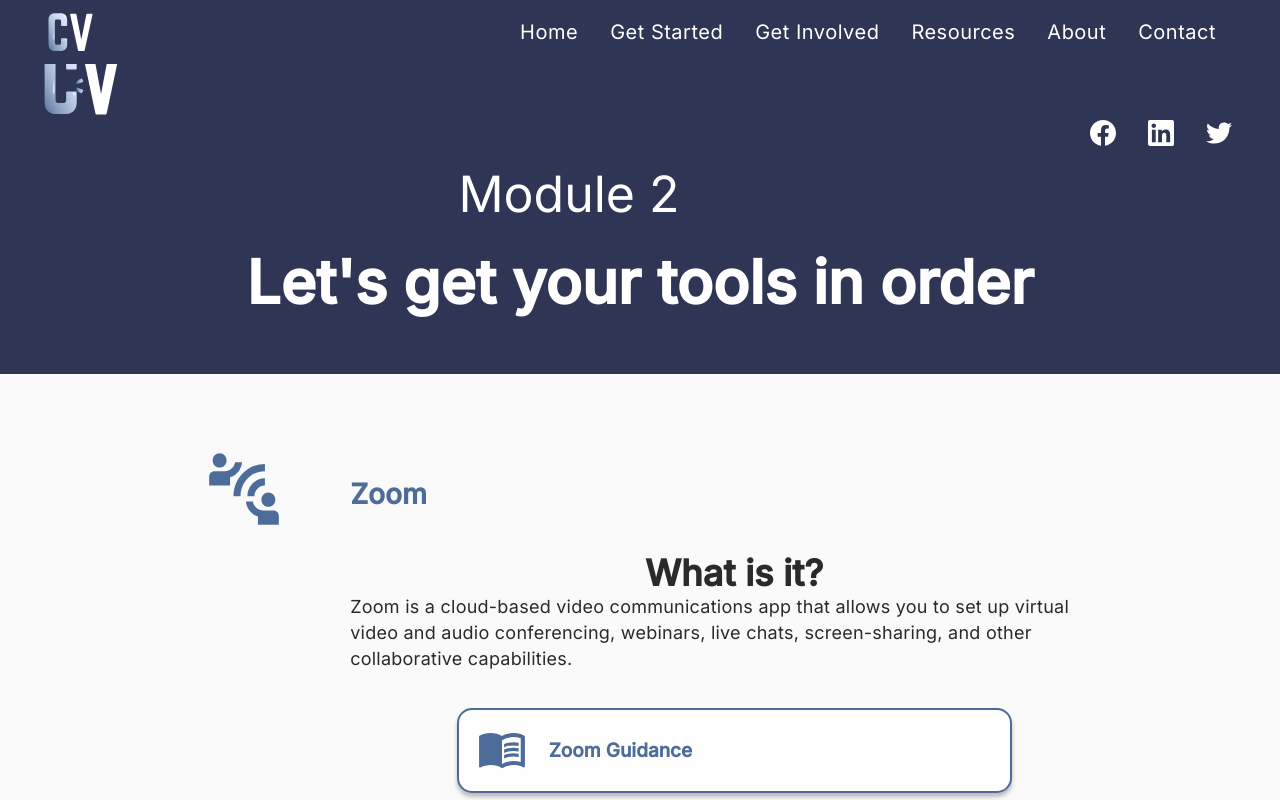
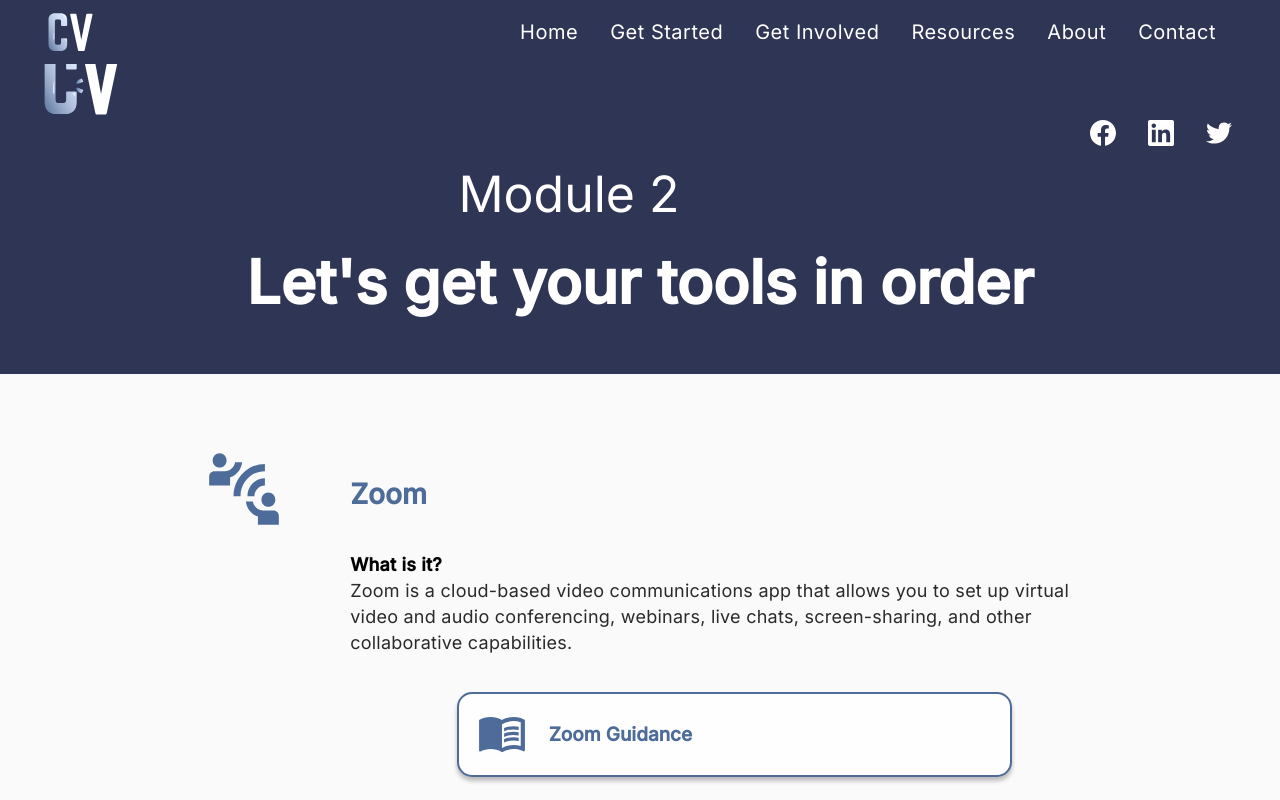
Before and after one commit to openseattle/clearviction-v1, a React (Create React App) app: page /onboarding-mod2 in a window 1280 px wide. Shown: the top 800 px of the page. Built offline with nearby package versions, Linux system fonts and the light colour scheme.

Commit message:
style subheading module card

```diff
--- a/src/Components/Onboarding/ModuleContent.jsx
+++ b/src/Components/Onboarding/ModuleContent.jsx
@@ -15,7 +15,7 @@ function ModuleContent(props) {
             <div className={classes.regularContainer}>
 
                 <h1 className={classes.moduleCardHeading}>{title}</h1>
-                <h3 className={classes.moduleCardHeading2}>{subheading}</h3>
+                <Typography variant="body2" className={classes.bold}>{subheading}</Typography>
                 {paragraph1 ? <Typography variant="body2" className={classes.moduleCardBody}>{paragraph1}</Typography> : null}
                 {paragraph2 ? <Typography variant="body2" className={classes.moduleCardBody}>{paragraph2}</Typography> : null}
                 {paragraph3 ? <Typography variant="body2" className={classes.moduleCardBody}>{paragraph3}</Typography> : null}
```
